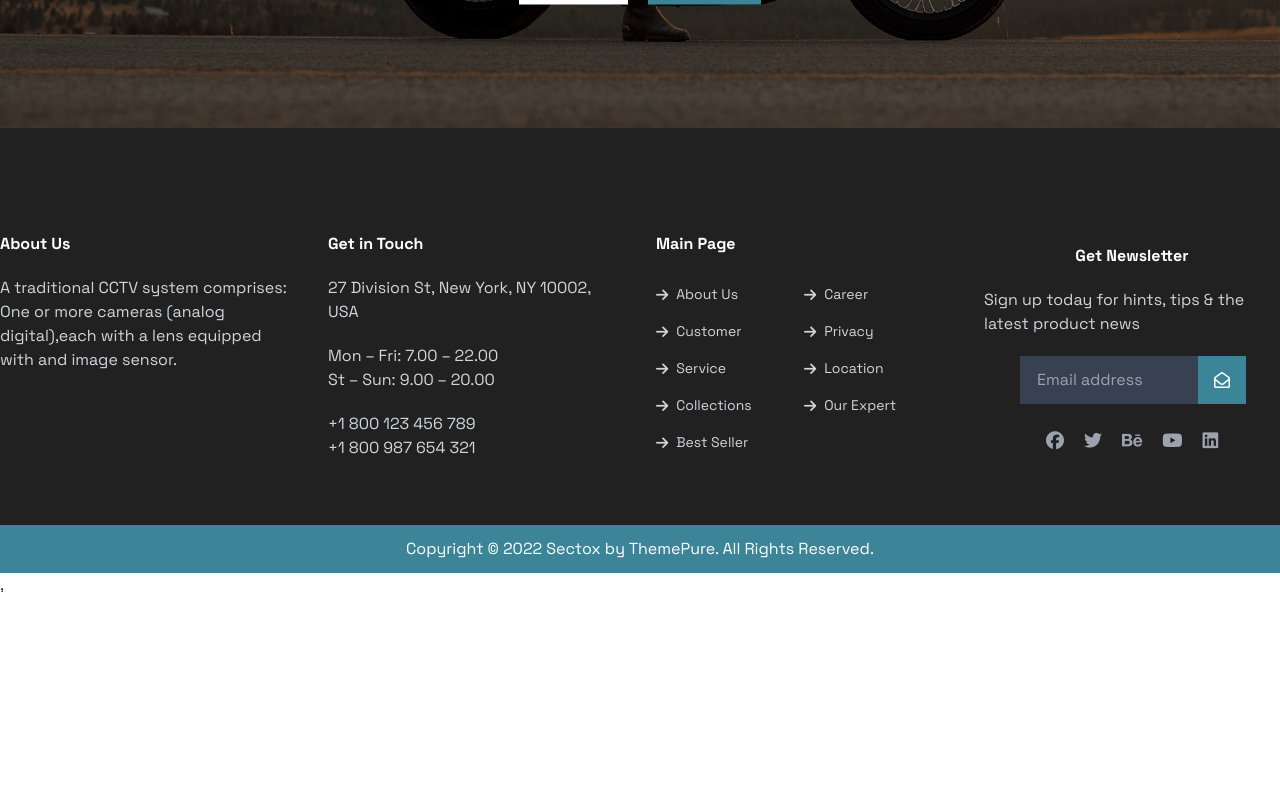
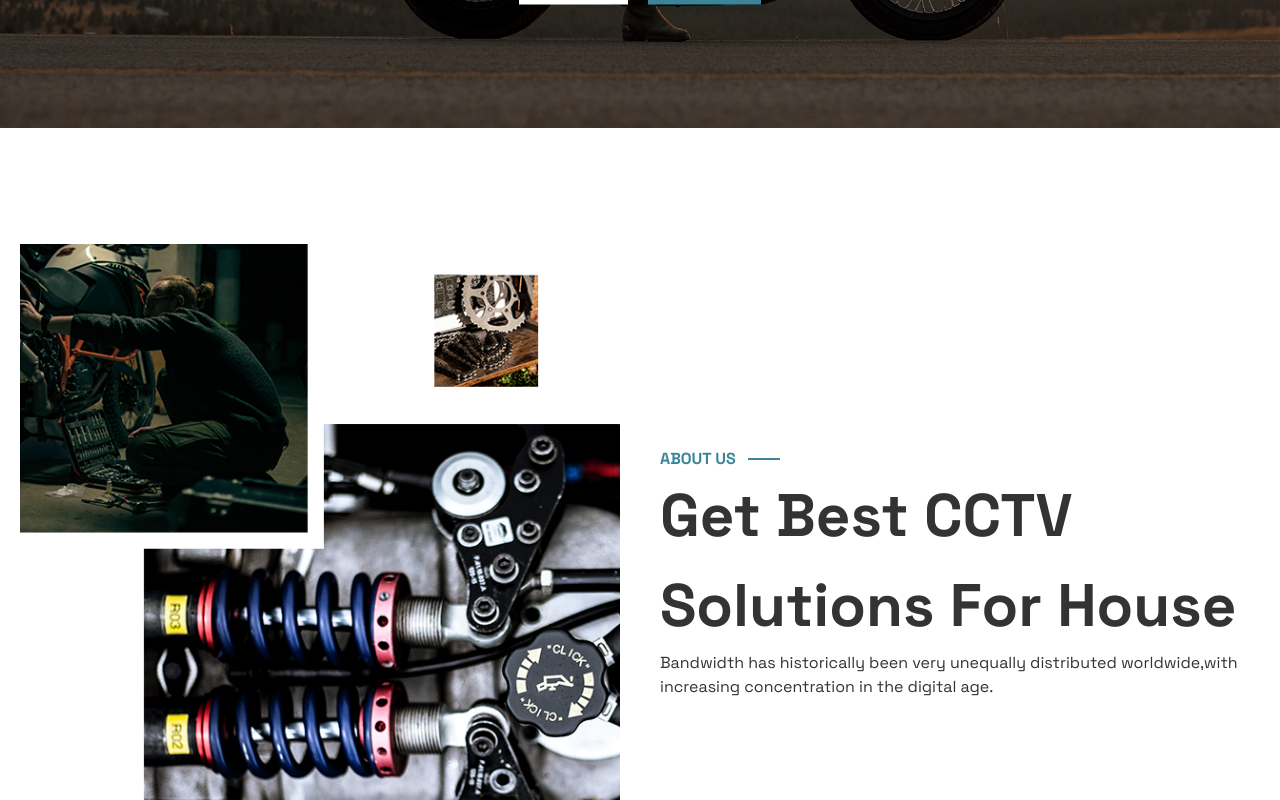
Before and after one commit to tjrimon/bike-parts-manufacturer-client, a React (Create React App) app: page / in a window 1280 px wide. Shown: the part 560-1360 px from the top of the page. Before the commit the page ends 1157 px from the top, so only its background shows below. Built offline with nearby package versions, Linux system fonts and the light colour scheme.

Commit message:
about us

```diff
--- /dev/null
+++ b/src/components/Pages/Home/About/About.js
@@ -0,0 +1,36 @@
+import { FontAwesomeIcon } from "@fortawesome/react-fontawesome";
+import React from "react";
+import {
+  faFileShield,
+  faBuildingColumns,
+  faArrowRightLong,
+} from "@fortawesome/free-solid-svg-icons";
+import aboutImage from "../../../../images/about.png";
+
+const About = () => {
+  return (
+    <div className="md:flex items-center container mx-auto py-24">
+      {/* about us image section  */}
+      <div className="md:w-1/2 p-5">
+        <img src={aboutImage} alt="" />
+      </div>
+      {/* about us content section  */}
+      <div className="md:w-1/2 p-5 text-center md:text-left">
+        <div className="flex justify-center md:justify-start  items-center text-primary font-bold uppercase">
+          <p>About Us</p>
+          <hr className="ml-3 border-[1px] border-primary w-8 " />
+        </div>
+        <h3 className="text-[25px]  md:text-[35px] lg:text-[60px] font-bold">
+          Get Best CCTV <br />
+          Solutions For House
+        </h3>
+        <p>
+          Bandwidth has historically been very unequally distributed
+          worldwide,with increasing concentration in the digital age.
+        </p>
+      </div>
+    </div>
+  );
+};
+
+export default About;
--- a/src/components/Pages/Home/Home.js
+++ b/src/components/Pages/Home/Home.js
@@ -1,10 +1,12 @@
 import React from "react";
+import About from "./About/About";
 import Slider from "./Slider/Slider";
 
 const Home = () => {
   return (
     <div>
       <Slider></Slider>
+      <About></About>
     </div>
   );
 };
```
Also changed, not shown: src/images/about.png (added).
